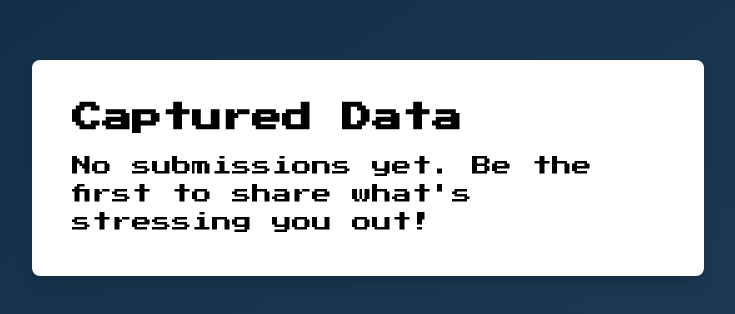
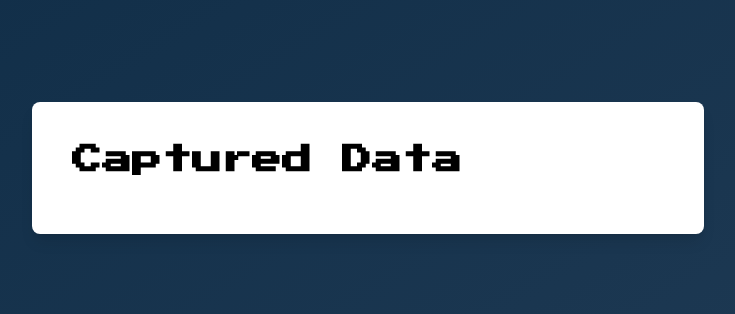
Before and after one commit to cusxio/Stress-is-Stressful, a Next.js app: page /content in a window 1280 px wide. Shown: the part 232-546 px from the top of the page, without its empty margins (272-1007 px from the left). Built offline with nearby package versions, Linux system fonts and the light colour scheme.

Commit message:
added moveable trash and loading screen

```diff
--- a/src/app/content/page.tsx
+++ b/src/app/content/page.tsx
@@ -15,7 +15,7 @@ export default function ContentPage() {
     <main className="bg-gradient-to-br from-dark-blue to-light-blue pl-[10%] pr-[10%] h-screen flex flex-col items-center justify-center">
       <div className="bg-white p-10 rounded-lg shadow-lg w-full max-w-2xl">
         <h1 className="text-3xl text-black font-bold mb-4">Captured Data</h1>
-        {submissions.length > 0 ? (
+
           <ul className="text-black space-y-4">
             {submissions.map((submission, index) => (
               <li key={index} className="border-b border-gray-300 pb-2">
@@ -24,9 +24,7 @@ export default function ContentPage() {
               </li>
             ))}
           </ul>
-        ) : (
-          <p className="text-xl">No submissions yet. Be the first to share what's stressing you out!</p>
-        )}
+
       </div>
     </main>
   );
```
